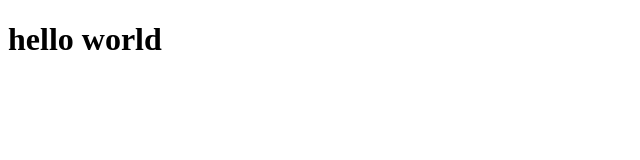
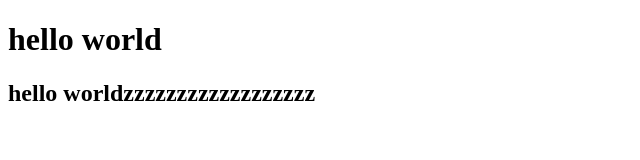
Before and after one commit to machoman13/TestGit, a plain HTML site: page index.html in a window 1280 px wide. Shown: the whole page, without its empty margins (0-640 px from the left). Drawn offline with Linux system fonts and the light colour scheme.

Commit message:
add zzzzzzzzz
zzzzzzzzz

```diff
--- a/index.html
+++ b/index.html
@@ -7,4 +7,5 @@
 
 <body>
     <h1>hello world</h1>
+    <h2>hello worldzzzzzzzzzzzzzzzzzz</h2>
 </body>
```
